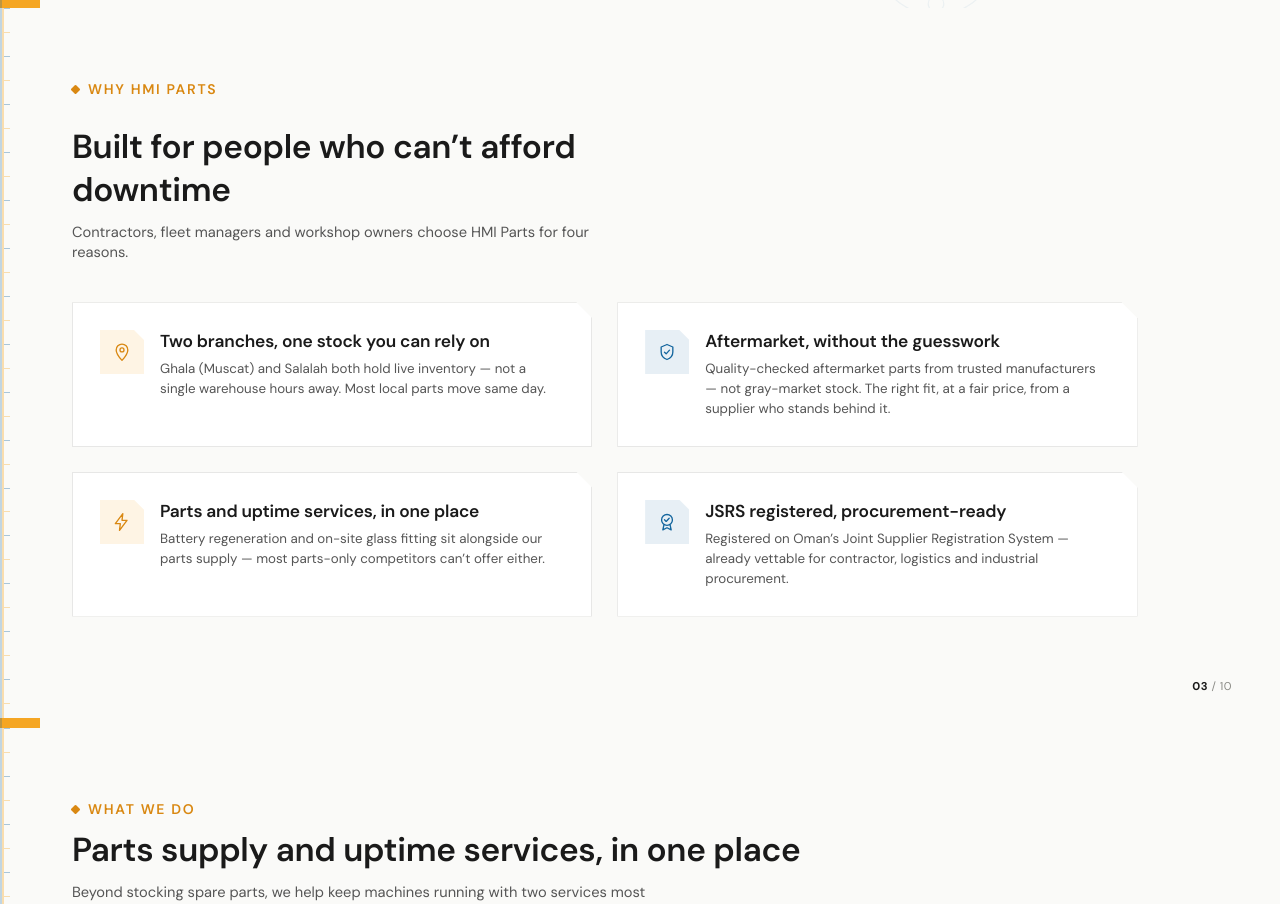
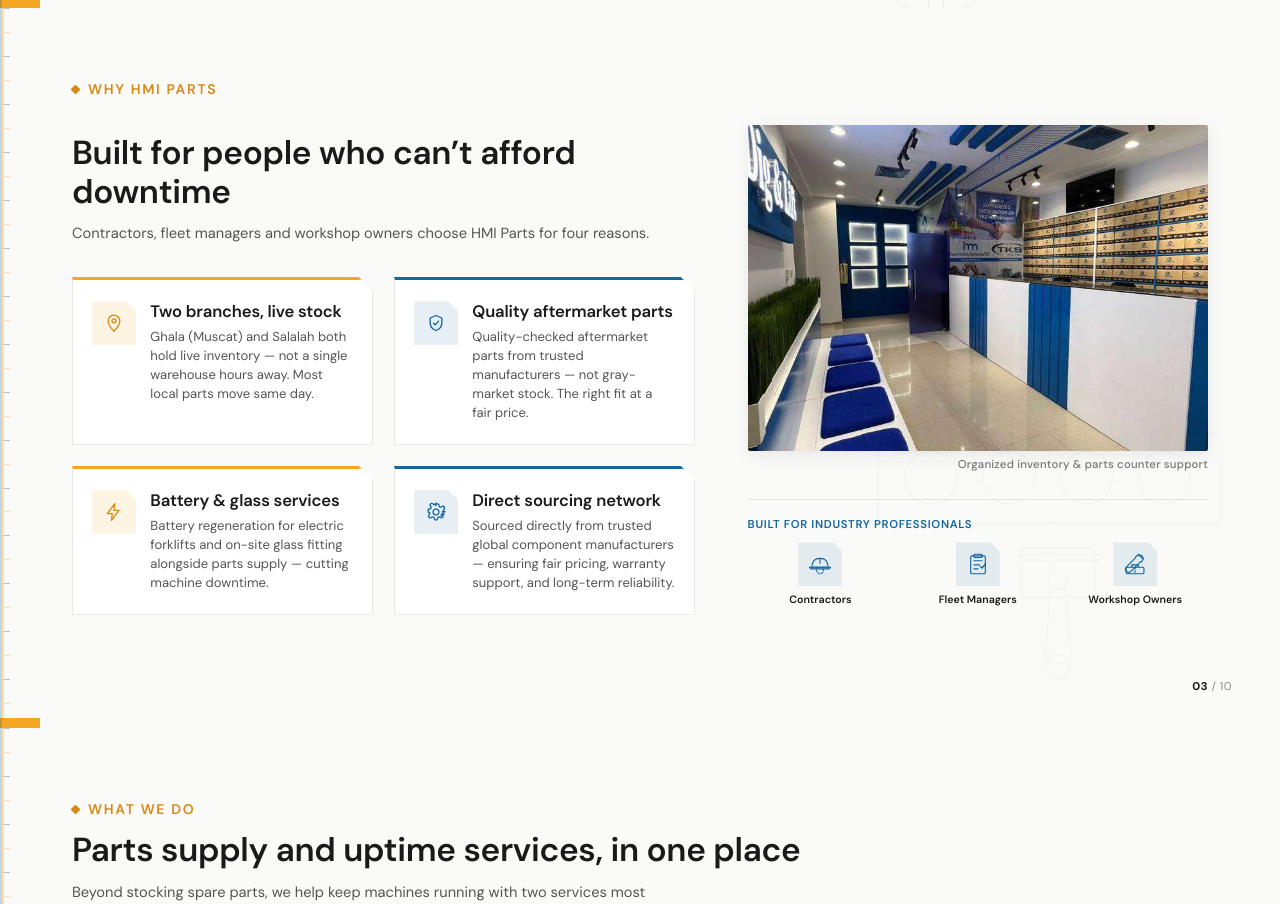
Before and after one commit to mzain-ali/business-profile-hmi, a Next.js app: page /print in a window 1280 px wide. Shown: the part 1456-2360 px from the top of the page. Built offline with nearby package versions, Linux system fonts and the light colour scheme.

Commit message:
feat(why-us): redesign Why HMI Parts page with 4 chamfered cards, photo, and audience icons

```diff
--- /dev/null
+++ b/src/components/profile/AudienceIcons.tsx
@@ -0,0 +1,105 @@
+// AudienceIcons.tsx — Technical line-art SVG icons for target audience types: Contractors, Fleet Managers, Workshop Owners.
+import React from "react";
+
+interface AudienceIconProps {
+  className?: string;
+  color?: string;
+  size?: number;
+  strokeWidth?: number;
+}
+
+export function ContractorIcon({
+  className,
+  color = "currentColor",
+  size = 28,
+  strokeWidth = 1.4,
+}: AudienceIconProps) {
+  return (
+    <svg
+      width={size}
+      height={size}
+      viewBox="0 0 32 32"
+      fill="none"
+      xmlns="http://www.w3.org/2000/svg"
+      className={className}
+    >
+      <g stroke={color} strokeWidth={strokeWidth} strokeLinecap="round" strokeLinejoin="round">
+        {/* Safety Hard Hat / Construction Helmet */}
+        <path d="M 6 20 C 6 12 10 9 16 9 C 22 9 26 12 26 20 Z" />
+        <path d="M 3 20 L 29 20 L 27 22 L 5 22 Z" />
+        <line x1="16" y1="9" x2="16" y2="15" />
+        <path d="M 12 20 L 12 24 A 4 4 0 0 0 20 24 L 20 20" strokeDasharray="2 2" />
+      </g>
+    </svg>
+  );
+}
+
+export function FleetManagerIcon({
+  className,
+  color = "currentColor",
+  size = 28,
+  strokeWidth = 1.4,
+}: AudienceIconProps) {
+  return (
+    <svg
+      width={size}
+      height={size}
+      viewBox="0 0 32 32"
+      fill="none"
+      xmlns="http://www.w3.org/2000/svg"
+      className={className}
+    >
+      <g stroke={color} strokeWidth={strokeWidth} strokeLinecap="round" strokeLinejoin="round">
+        {/* Clipboard & Checklist */}
+        <rect x="7" y="6" width="18" height="22" rx="2" />
+        <rect x="11" y="4" width="10" height="4" rx="1" fill="none" />
+        <line x1="11" y1="12" x2="21" y2="12" />
+        <line x1="11" y1="17" x2="18" y2="17" />
+        <line x1="11" y1="22" x2="16" y2="22" />
+        {/* Checkmark */}
+        <path d="M 19 19 L 21 21 L 25 16" strokeWidth={strokeWidth * 1.2} />
+      </g>
+    </svg>
+  );
+}
+
+export function WorkshopOwnerIcon({
+  className,
+  color = "currentColor",
+  size = 28,
+  strokeWidth = 1.4,
+}: AudienceIconProps) {
+  return (
+    <svg
+      width={size}
+      height={size}
+      viewBox="0 0 32 32"
+      fill="none"
+      xmlns="http://www.w3.org/2000/svg"
+      className={className}
+    >
+      <g stroke={color} strokeWidth={strokeWidth} strokeLinecap="round" strokeLinejoin="round">
+        {/* Open-Ended Wrench (Diagonal) */}
+        <path d="M 22 5 C 24 5 26.5 7 26 10 C 25.5 12 24 13.5 22 14 L 11 25 C 9.5 26.5 7 26.5 5.5 25 C 4 23.5 4 21 5.5 19.5 L 16.5 8.5 C 17 6.5 19.5 5 22 5 Z" />
+        <line x1="20" y1="4" x2="26" y2="10" />
+        {/* Heavy Workshop Toolbox at Base */}
+        <rect x="5" y="20" width="22" height="8" rx="1.5" />
+        <path d="M 12 20 L 12 17 L 20 17 L 20 20" />
+        <line x1="16" y1="20" x2="16" y2="28" strokeDasharray="2 2" />
+      </g>
+    </svg>
+  );
+}
+
+export function AudienceIcon({ name, ...props }: AudienceIconProps & { name: string }) {
+  switch (name) {
+    case "contractor":
+      return <ContractorIcon {...props} />;
+    case "fleet":
+      return <FleetManagerIcon {...props} />;
+    case "workshop":
+      return <WorkshopOwnerIcon {...props} />;
+    default:
+      return <ContractorIcon {...props} />;
+  }
+}
--- a/src/components/profile/WhyUsPage.module.css
+++ b/src/components/profile/WhyUsPage.module.css
@@ -1,11 +1,155 @@
-.headWrap { max-width: 6in; margin-top: 0.28in; }
-.headWrap h2 { font-size: 25pt; font-weight: 600; margin-top: 10px; }
-.sub { margin-top: 11px; color: var(--body); font-size: 11pt; }
+.grid {
+  display: flex;
+  gap: 0.55in;
+  margin-top: 0.28in;
+  position: relative;
+  z-index: 1;
+}
 
-.cards { margin-top: 0.42in; display: flex; flex-wrap: wrap; gap: 0.26in; }
+.bgWatermark {
+  position: absolute;
+  right: 0.1in;
+  bottom: 0.2in;
+  width: 4.6in;
+  opacity: 0.07;
+  pointer-events: none;
+  z-index: 0;
+  overflow: hidden;
+}
+
+.leftCol {
+  flex: 1.15;
+}
+
+.headWrap {
+  max-width: 6.2in;
+}
+
+.headWrap h2 {
+  font-size: 25pt;
+  font-weight: 600;
+  margin-top: 8px;
+  line-height: 1.18;
+}
+
+.sub {
+  margin-top: 10px;
+  color: var(--body);
+  font-size: 11pt;
+  line-height: 1.5;
+}
+
+.cardsGrid {
+  margin-top: 0.35in;
+  display: grid;
+  grid-template-columns: repeat(2, 1fr);
+  gap: 0.22in;
+}
+
 .card {
-  width: 5.42in; background: #FFFFFF; border: 1px solid var(--line);
-  padding: 0.28in; display: flex; gap: 16px;
+  background: #FFFFFF;
+  border: 1px solid var(--line);
+  border-top: 3px solid var(--orange);
+  padding: 0.22in 0.2in;
+  display: flex;
+  gap: 14px;
+  align-items: flex-start;
+  clip-path: polygon(0 0, calc(100% - 14px) 0, 100% 14px, 100% 100%, 0 100%);
+  box-shadow: 0 2px 8px rgba(0, 0, 0, 0.04);
 }
-.card h3 { font-size: 13pt; font-weight: 600; }
-.card p { margin-top: 7px; font-size: 10pt; color: var(--body); line-height: 1.5; }
+
+.cardText {
+  flex: 1;
+}
+
+.card h3 {
+  font-size: 12.5pt;
+  font-weight: 600;
+  color: var(--ink);
+  line-height: 1.25;
+}
+
+.card p {
+  margin-top: 6px;
+  font-size: 9.8pt;
+  color: var(--body);
+  line-height: 1.45;
+}
+
+.rightCol {
+  flex: 0.85;
+  display: flex;
+  flex-direction: column;
+}
+
+.photoWrapper {
+  width: 100%;
+  height: 3.4in;
+  border-radius: 2px;
+  overflow: hidden;
+  box-shadow: 0 4px 16px rgba(0, 0, 0, 0.08);
+}
+
+.photoImg {
+  width: 100%;
+  height: 100%;
+  object-fit: cover;
+  display: block;
+}
+
+.photoCaption {
+  margin-top: 6px;
+  font-size: 8.5pt;
+  font-weight: 500;
+  color: var(--body);
+  letter-spacing: 0.02em;
+  text-align: right;
+  opacity: 0.8;
+}
+
+.audienceSection {
+  margin-top: 0.28in;
+  padding-top: 0.18in;
+  border-top: 1px solid var(--line);
+}
+
+.audienceTitle {
+  font-size: 8.5pt;
+  font-weight: 600;
+  letter-spacing: 0.06em;
+  text-transform: uppercase;
+  color: var(--navy);
+  margin-bottom: 10px;
+}
+
+.audienceStrip {
+  display: flex;
+  justify-content: space-between;
+  gap: 12px;
+}
+
+.audienceItem {
+  flex: 1;
+  display: flex;
+  flex-direction: column;
+  align-items: center;
+  gap: 6px;
+  text-align: center;
+}
+
+.audienceIconBox {
+  width: 44px;
+  height: 44px;
+  display: flex;
+  align-items: center;
+  justify-content: center;
+  background: var(--navy-soft);
+  clip-path: polygon(0 0, calc(100% - 9px) 0, 100% 9px, 100% 100%, 0 100%);
+}
+
+.audienceLabel {
+  font-size: 8pt;
+  font-weight: 600;
+  color: var(--ink);
+  white-space: nowrap;
+}
--- a/src/components/profile/WhyUsPage.tsx
+++ b/src/components/profile/WhyUsPage.tsx
@@ -1,31 +1,91 @@
 // WhyUsPage.tsx — page 3. Content: lib/content.ts → whyUs
 import PageShell from "./PageShell";
 import { Icon } from "./Icons";
+import { AudienceIcon } from "./AudienceIcons";
 import { whyUs } from "@/lib/content";
+import { BackgroundBlueprintSVG } from "./SparePartsSVGs";
 import shapes from "./shapes.module.css";
 import styles from "./WhyUsPage.module.css";
 
 export default function WhyUsPage() {
   return (
     <PageShell pageNumber={3}>
-      <span className={shapes.eyebrow}><span className={shapes.diamond} />{whyUs.eyebrow}</span>
+      {/* Background blueprint line-art watermark */}
+      <div className={styles.bgWatermark}>
+        <BackgroundBlueprintSVG color="var(--navy)" strokeWidth={0.8} />
+      </div>
+
+      <span className={shapes.eyebrow}>
+        <span className={shapes.diamond} />
+        {whyUs.eyebrow}
+      </span>
+
+      <div className={styles.grid}>
+        {/* Left Column: Headings & 2x2 Cards Grid */}
+        <div className={styles.leftCol}>
           <div className={styles.headWrap}>
             <h2>{whyUs.headline}</h2>
             <p className={styles.sub}>{whyUs.sub}</p>
           </div>
-      <div className={styles.cards}>
-        {whyUs.cards.map((c) => (
-          <div className={`${styles.card} ${shapes.chamferMd}`} key={c.title}>
-            <div className={`${shapes.iconBox} ${c.accent === "navy" ? shapes.iconBoxNavy : ""}`}>
-              <Icon name={c.icon} color={c.accent === "navy" ? "var(--navy)" : "var(--orange-deep)"} />
+
+          <div className={styles.cardsGrid}>
+            {whyUs.cards.map((c, i) => (
+              <div
+                className={`${styles.card} ${shapes.chamferMd}`}
+                key={c.title}
+                style={{ borderTopColor: i % 2 === 0 ? "var(--orange)" : "var(--navy)" }}
+              >
+                <div
+                  className={`${shapes.iconBox} ${
+                    c.accent === "navy" ? shapes.iconBoxNavy : ""
+                  }`}
+                >
+                  <Icon
+                    name={c.icon}
+                    color={c.accent === "navy" ? "var(--navy)" : "var(--orange-deep)"}
+                  />
                 </div>
-            <div>
+                <div className={styles.cardText}>
                   <h3>{c.title}</h3>
                   <p>{c.body}</p>
                 </div>
               </div>
             ))}
           </div>
+        </div>
+
+        {/* Right Column: Supporting Photo & Audience Icons */}
+        <div className={styles.rightCol}>
+          <div className={styles.photoWrapper}>
+            {/* eslint-disable-next-line @next/next/no-img-element */}
+            <img
+              src={whyUs.photo.src}
+              alt="HMI Parts counter staff helping customer"
+              className={styles.photoImg}
+            />
+          </div>
+          {whyUs.photo.caption && (
+            <div className={styles.photoCaption}>{whyUs.photo.caption}</div>
+          )}
+
+          {/* Audience Industry Strip */}
+          {whyUs.audience && (
+            <div className={styles.audienceSection}>
+              <div className={styles.audienceTitle}>Built for Industry Professionals</div>
+              <div className={styles.audienceStrip}>
+                {whyUs.audience.map((a) => (
+                  <div key={a.id} className={styles.audienceItem}>
+                    <div className={styles.audienceIconBox}>
+                      <AudienceIcon name={a.id} color="var(--navy)" size={26} strokeWidth={1.4} />
+                    </div>
+                    <span className={styles.audienceLabel}>{a.label}</span>
+                  </div>
+                ))}
+              </div>
+            </div>
+          )}
+        </div>
+      </div>
     </PageShell>
   );
 }
--- a/src/lib/content.ts
+++ b/src/lib/content.ts
@@ -55,10 +55,19 @@
   headline: "Built for people who can\u2019t afford downtime",
   sub: "Contractors, fleet managers and workshop owners choose HMI Parts for four reasons.",
   cards: [
-    { icon: "pin" as const, accent: "orange" as const, title: "Two branches, one stock you can rely on", body: "Ghala (Muscat) and Salalah both hold live inventory \u2014 not a single warehouse hours away. Most local parts move same day." },
-    { icon: "shield" as const, accent: "navy" as const, title: "Aftermarket, without the guesswork", body: "Quality-checked aftermarket parts from trusted manufacturers \u2014 not gray-market stock. The right fit, at a fair price, from a supplier who stands behind it." },
-    { icon: "bolt" as const, accent: "orange" as const, title: "Parts and uptime services, in one place", body: "Battery regeneration and on-site glass fitting sit alongside our parts supply \u2014 most parts-only competitors can\u2019t offer either." },
-    { icon: "badge" as const, accent: "navy" as const, title: "JSRS registered, procurement-ready", body: "Registered on Oman\u2019s Joint Supplier Registration System \u2014 already vettable for contractor, logistics and industrial procurement." },
+    { icon: "pin" as const, accent: "orange" as const, title: "Two branches, live stock", body: "Ghala (Muscat) and Salalah both hold live inventory \u2014 not a single warehouse hours away. Most local parts move same day." },
+    { icon: "shield" as const, accent: "navy" as const, title: "Quality aftermarket parts", body: "Quality-checked aftermarket parts from trusted manufacturers \u2014 not gray-market stock. The right fit at a fair price." },
+    { icon: "bolt" as const, accent: "orange" as const, title: "Battery & glass services", body: "Battery regeneration for electric forklifts and on-site glass fitting alongside parts supply \u2014 cutting machine downtime." },
+    { icon: "gear" as const, accent: "navy" as const, title: "Direct sourcing network", body: "Sourced directly from trusted global component manufacturers \u2014 ensuring fair pricing, warranty support, and long-term reliability." },
+  ],
+  photo: {
+    src: "/assets/interior-shelves.jpg",
+    caption: "Organized inventory & parts counter support",
+  },
+  audience: [
+    { id: "contractor", label: "Contractors" },
+    { id: "fleet", label: "Fleet Managers" },
+    { id: "workshop", label: "Workshop Owners" },
   ],
 };
 
```
Also changed, not shown: public/assets/whyUs/parts-counter.jpg (added). Lines whose indentation alone changed are shown as unchanged.
